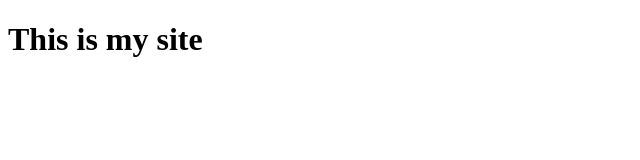
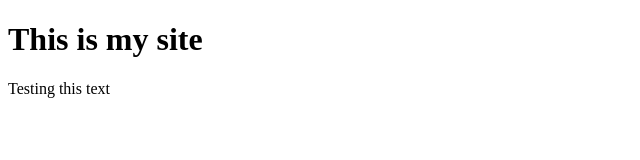
Before and after one commit to sdf3ab/sdf3ab.github.io, a plain HTML site: page index.html in a window 1280 px wide. Shown: the whole page, without its empty margins (0-640 px from the left). Drawn offline with Linux system fonts and the light colour scheme.

Commit message:
Update 2

```diff
--- a/index.html
+++ b/index.html
@@ -10,6 +10,7 @@
 
     <body>
         <h1>This is my site</h1>
+        Testing this text
     </body>
 
 </html>
```
